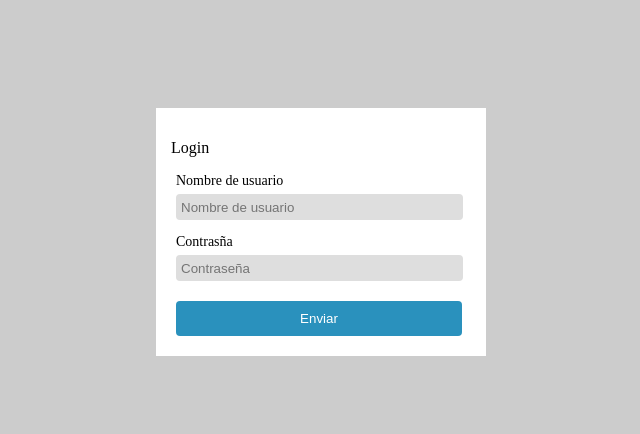
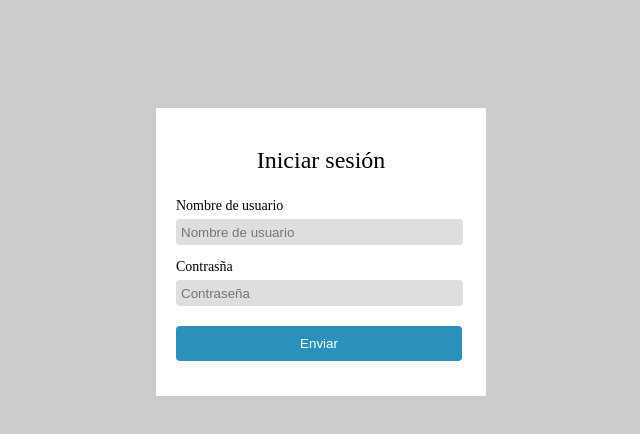
Before and after one commit to orJuanPablo/almuerzi-web-client, a plain HTML site: page index.html in a window 1280 px wide. Shown: the whole page, without its empty margins (319-959 px from the left). Drawn offline with Linux system fonts and the light colour scheme.

Commit message:
estilo form iniciar sesion

```diff
--- a/index.html
+++ b/index.html
@@ -8,7 +8,7 @@
         <body>
             <div class="form-main">
 
-                    <p class="form-title">Login</p>
+                    <p class="form-title">Iniciar sesión</p>
                     <form class="login-form">
                     <div>
                         <p>Nombre de usuario</p>
--- a/main.css
+++ b/main.css
@@ -42,6 +42,7 @@ ul {
      margin: 0 auto;
      margin-top: 100px;
      padding: 15px;
+     padding-bottom: 30px;
  }
  .login-form p {
      margin-bottom: 5px;
@@ -65,3 +66,7 @@ ul {
      width: calc(100% - 4px);
      margin-top: 15px;
  }
+.form-title {
+    text-align: center;
+    font-size: 24px;
+}
```
